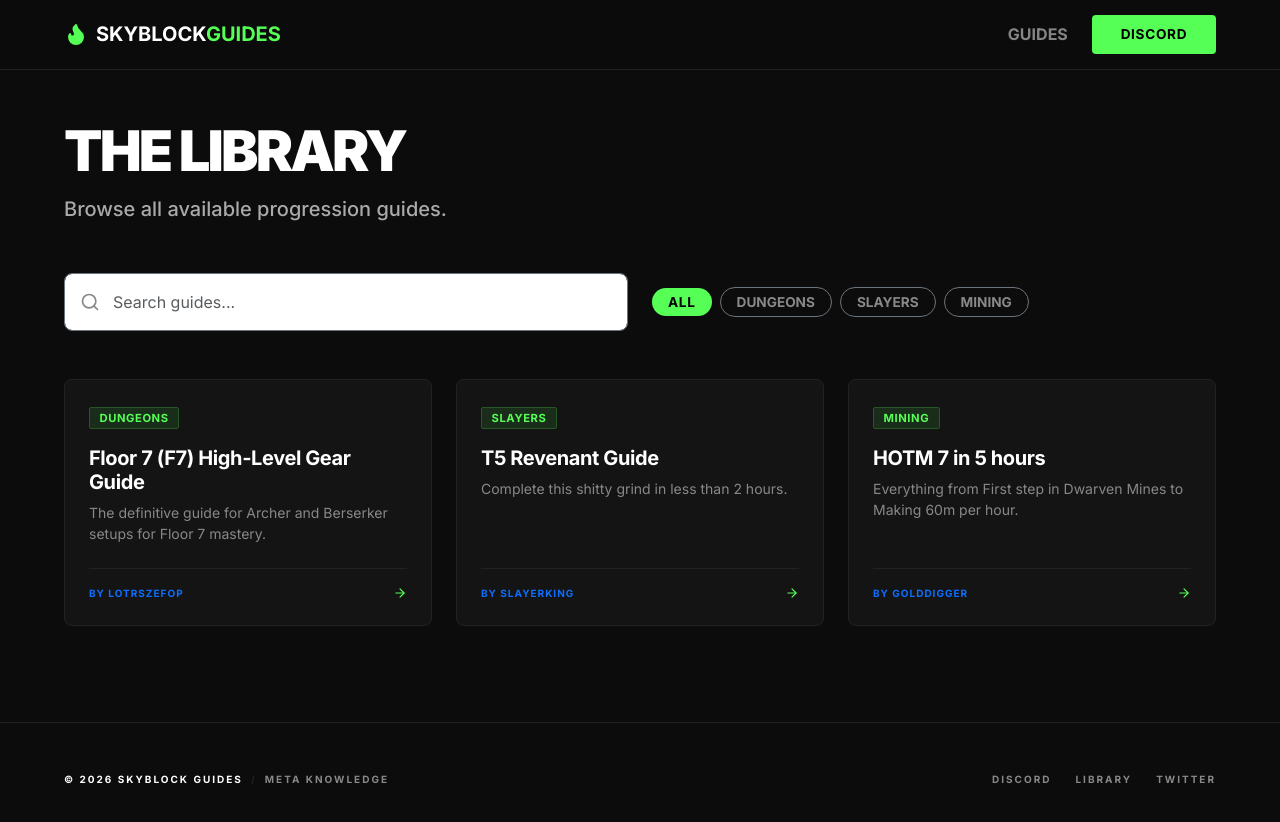
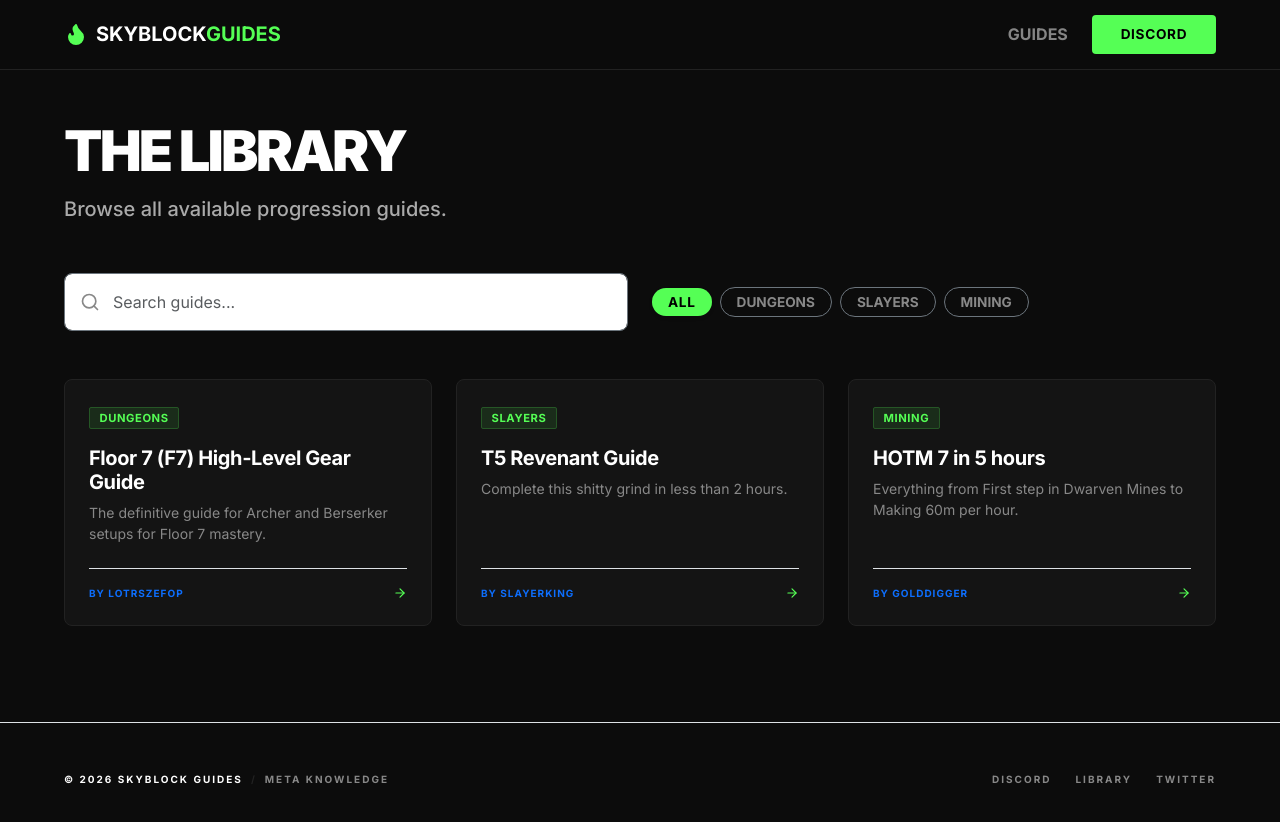
Before and after one commit to DeafmoleDEV/Skyblock-Guides, a React (Vite) app: page /guides in a window 1280 px wide. Shown: the top 822 px of the page. Built offline with nearby package versions, Linux system fonts and the light colour scheme.

Commit message:
netlify fix?

```diff
--- a/package.json
+++ b/package.json
@@ -7,7 +7,8 @@
     "dev": "vite",
     "build": "vite build",
     "lint": "eslint .",
-    "preview": "vite preview"
+    "preview": "vite preview",
+    "test": "vitest"
   },
   "dependencies": {
     "bootstrap": "^5.3.8",
--- a/src/App.jsx
+++ b/src/App.jsx
@@ -18,7 +18,7 @@ function App() {
           </Routes>
         </main>
 
-        <footer className="py-5 px-4 border-top mt-5" style={{ borderColor: 'var(--ef-border) !important', backgroundColor: 'var(--ef-bg)' }}>
+        <footer className="py-5 px-4 border-top mt-5" style={{ borderColor: 'var(--ef-border)', backgroundColor: 'var(--ef-bg)' }}>
           <div className="container">
             <div className="d-flex flex-column flex-md-row justify-content-between align-items-center gap-4">
               <div className="d-flex align-items-center gap-2 text-uppercase fw-bold" style={{ fontSize: '10px', letterSpacing: '0.2em', color: 'var(--ef-text-muted)' }}>
--- a/src/components/GuideCard.jsx
+++ b/src/components/GuideCard.jsx
@@ -28,7 +28,7 @@ const GuideCard = ({ guide, delay = 0 }) => {
             {guide.description}
           </p>
 
-          <div className="d-flex align-items-center justify-content-between mt-auto pt-3 border-top" style={{ borderColor: 'var(--ef-border) !important' }}>
+          <div className="d-flex align-items-center justify-content-between mt-auto pt-3 border-top" style={{ borderColor: 'var(--ef-border)' }}>
             <span className="text-uppercase fw-bold" style={{ fontSize: '10px', letterSpacing: '0.1em' }}>By {guide.author}</span>
             <ArrowRight size={14} className="text-primary" />
           </div>
--- a/vite.config.js
+++ b/vite.config.js
@@ -6,7 +6,7 @@ export default defineConfig({
   plugins: [
     react(),
   ],
-  base: '/Skyblock-Guides/',
+  base: process.env.NETLIFY ? '/' : '/Skyblock-Guides/',
   test: {
     globals: true,
     environment: 'jsdom',
```
